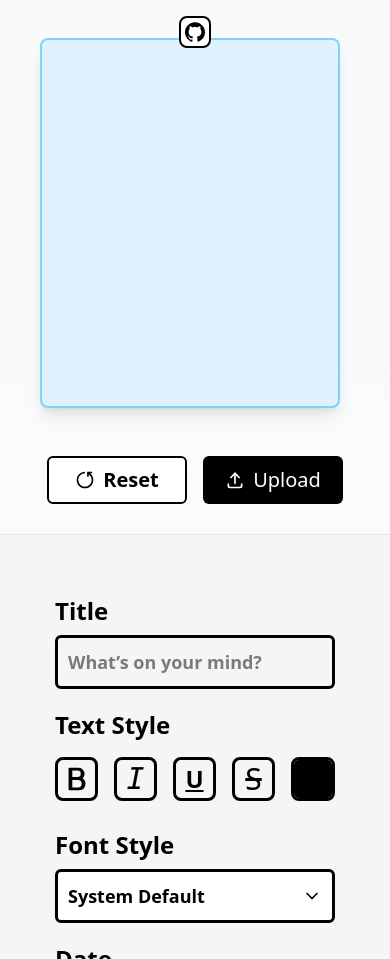
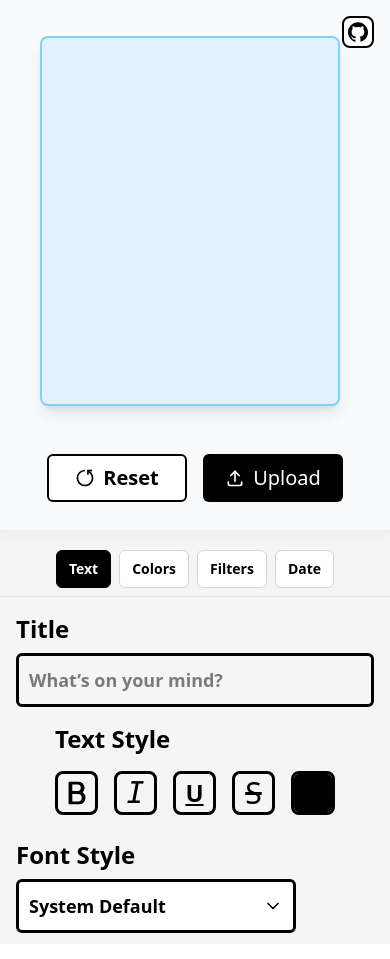
Before and after one commit to devndesigner6/retro-pic-cards, a React (Vite) app: page / in a window 390 px wide. Built offline with nearby package versions, Linux system fonts and the light colour scheme; a web font is replaced by a local one.

Commit message:
Overhaul mobile layout with tabbed controls

```diff
--- a/src/App.css
+++ b/src/App.css
@@ -71,21 +71,26 @@
   .mobile-preview {
     position: sticky;
     top: 0;
-    z-index: 20;
-    padding-top: 14px;
-    padding-bottom: 14px;
-    background: linear-gradient(180deg, #f8fafc 0%, #f8fafc 70%, rgba(248, 250, 252, 0.85) 100%);
-    border-bottom: 1px solid #e5e7eb;
+    z-index: 30;
+    padding-top: 12px;
+    padding-bottom: 12px;
+    background: #f8fafc;
+    box-shadow: 0 6px 18px rgba(0,0,0,0.04);
   }
 
-  .mobile-preview > div {
+  .mobile-preview-card {
+    width: min(360px, 92vw);
+  }
+
+  .mobile-actions {
     width: min(360px, 92vw);
   }
 
   .mobile-controls-panel {
-    max-height: calc(100dvh - 420px);
+    max-height: calc(100dvh - 430px);
     overflow-y: auto;
     padding-bottom: 32px;
+    width: 100%;
   }
 
   .mobile-controls-panel::-webkit-scrollbar {
--- a/src/App.jsx
+++ b/src/App.jsx
@@ -30,6 +30,8 @@ function App() {
   const [date, setdate] = useState()
 
   const [filter, setFilter] = useState("");
+
+  const [activeTab, setActiveTab] = useState('text');
 
 
 
@@ -110,7 +112,83 @@ function App() {
     <Analytics/>
       <div className='flex selection:text-white selection:bg-black flex-col md:flex-row '>
 
-        <div className='mobile-controls-panel h-auto md:h-screen w-auto md:w-100 bg-neutral-100 flex flex-col items-center pt-15 pb-15 gap-5  order-2 md:order-1 md:overflow-y-auto no-scrollbar'>
+        {/* Mobile controls (tabbed) */}
+        <div className='mobile-controls-panel md:hidden bg-neutral-100 flex flex-col items-center pt-4 pb-6 gap-4 order-2'>
+
+          <div className='flex w-full justify-center gap-2 px-4 sticky top-0 z-30 bg-neutral-100 pb-2 pt-1 border-b border-neutral-200'>
+            {[
+              { key: 'text', label: 'Text' },
+              { key: 'color', label: 'Colors' },
+              { key: 'filters', label: 'Filters' },
+              { key: 'date', label: 'Date' }
+            ].map((tab) => (
+              <button
+                key={tab.key}
+                onClick={() => setActiveTab(tab.key)}
+                className={`px-3 py-2 rounded-md text-sm font-semibold border ${activeTab === tab.key ? 'bg-black text-white border-black' : 'bg-white border-neutral-300'}`}
+              >
+                {tab.label}
+              </button>
+            ))}
+          </div>
+
+          <div className='w-full px-4 pb-2'>
+            {activeTab === 'text' && (
+              <div className='flex flex-col gap-4'>
+                <div className='flex flex-col gap-2'>
+                  <h1 className='font-semibold text-2xl'>Title</h1>
+                  <input
+                    value={title}
+                    onChange={(e) => setTitle(e.target.value)}
+                    type="text"
+                    className='border-3 rounded-md p-2.5 w-full text-lg font-semibold'
+                    placeholder="What’s on your mind?"
+                    maxLength={50}
+                    ref={titleRef}
+                  />
+                </div>
+
+                <Bold value={textColor} onChange={setTextColor} />
+
+                <div>
+                  <h1 className='text-2xl font-semibold mb-2'>Font Style</h1>
+                  <FontStyle selectedFont={font} onFontChange={setFont} />
+                </div>
+              </div>
+            )}
+
+            {activeTab === 'color' && (
+              <Bgcolor value={color} onChange={setColor} />
+            )}
+
+            {activeTab === 'filters' && (
+              <Filter onFilterChange={setFilter} />
+            )}
+
+            {activeTab === 'date' && (
+              <div className='flex flex-col gap-2'>
+                <h1 className='font-semibold text-2xl'>Date</h1>
+                <input
+                  onClick={() => dateRef.current?.showPicker()}
+                  onChange={(e) => {
+                    const value = e.target.value;
+                    const [y, m, d] = value.split("-");
+                    const formatted = `${d}.${m}.${y}`;
+                    setdate(formatted);
+                  }}
+                  type="date"
+                  onFocus={(e) => e.target.blur()}
+                  className='border-3 rounded-md p-2.5 w-full text-lg font-semibold selection:bg-none'
+                  ref={dateRef}
+                />
+              </div>
+            )}
+          </div>
+
+        </div>
+
+        {/* Desktop controls (unchanged) */}
+        <div className='hidden md:flex h-auto md:h-screen w-auto md:w-100 bg-neutral-100 flex-col items-center pt-15 pb-15 gap-5 order-2 md:order-1 md:overflow-y-auto no-scrollbar'>
 
           <div className='flex flex-col gap-2'>
             <h1 className='font-semibold text-2xl'>Title</h1>
@@ -174,7 +252,7 @@ function App() {
 
         </div>
 
-        <div className='mobile-preview md:sticky h-auto md:h-screen w-auto flex-1 flex flex-col justify-center items-center md:-mt-7 selection:text-white selection:bg-black  pt-10 pb-10 md:pb-0  order-1 md:order-2
+        <div className='mobile-preview md:sticky h-auto md:h-screen w-auto flex-1 flex flex-col justify-center items-center md:-mt-7 selection:text-white selection:bg-black  pt-6 pb-6 md:pb-0  order-1 md:order-2
         bg-[radial-gradient(circle,_#e5e7eb_1px,_transparent_1px)]
         bg-[size:10px_10px]
         '>
@@ -183,7 +261,7 @@ function App() {
             <Link />
 
 
-            <div ref={imgBoxRef} className='inline-block'>
+            <div ref={imgBoxRef} className='inline-block mobile-preview-card'>
 
               <div className='w-[300px] md:w-[320px] h-[370px] md:h-[400px] bg-[#e0f2fe] m-6 mb-10 rounded-lg shadow-lg border-2 border-[#7dd3fc] flex flex-col  hover:rotate-5 transition-all duration-400 px-5 pt-5 pb-4 overflow-hidden flex-wrap   relative
 
@@ -334,7 +412,7 @@ function App() {
             </div>
 
 
-          <form action="" className='flex  flex-row gap-4 justify-center   items-center mb-4'>
+          <form action="" className='flex flex-row gap-4 justify-center items-center mb-4 mobile-actions'>
 
             <input id='file' onChange={ handleUpload} accept="image/*" type="file" className='border-2 cursor-pointer rounded-md p-2 hidden'/>
 
```
